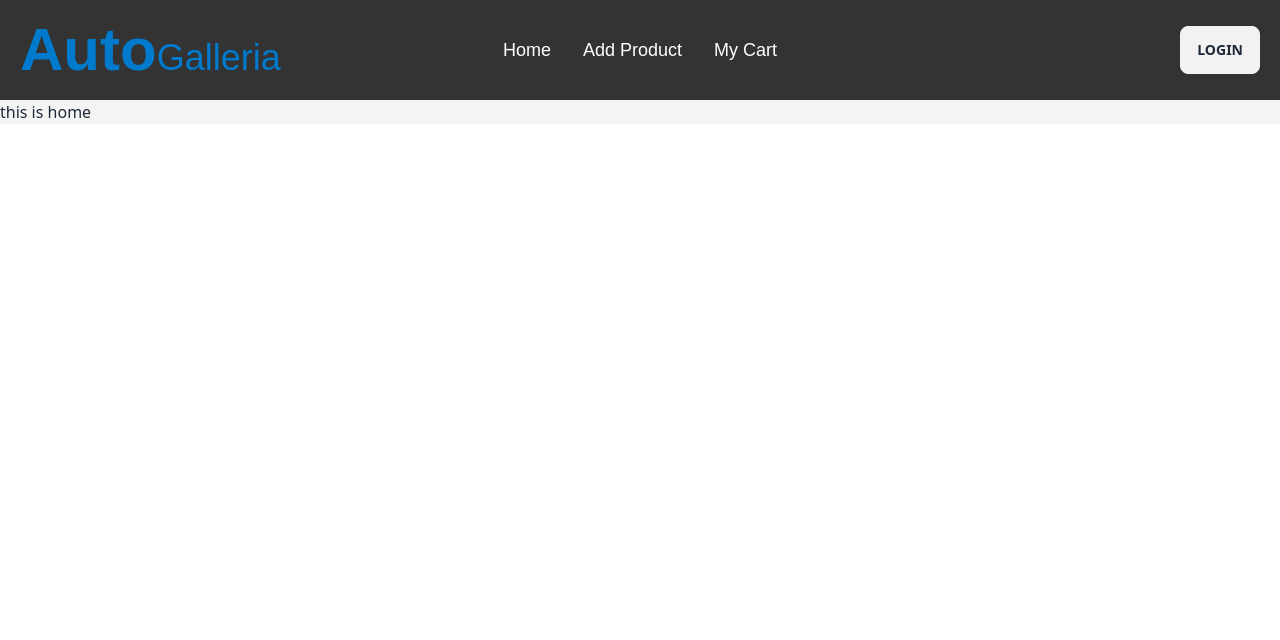
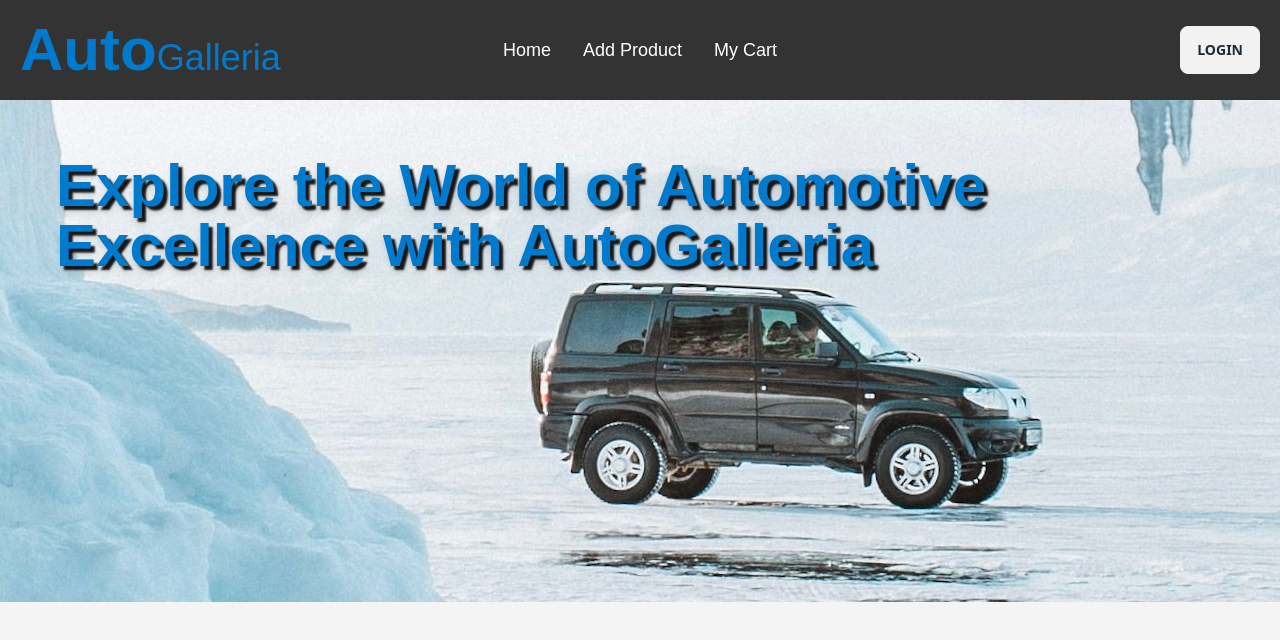
Before and after one commit to enayetsyl/AutoGalleria, a React (Vite) app: page / in a window 1280 px wide. Shown: the top 640 px of the page. Built offline with nearby package versions, Linux system fonts and the light colour scheme.

Commit message:
header section complete

```diff
--- /dev/null
+++ b/src/Components/Header.jsx
@@ -0,0 +1,13 @@
+import header from '../assets/header.jpg'
+
+const Header = () => {
+  return (
+    <div style={{backgroundImage: `url(${header})`}} className='bg-opacity-70 h-[70vh] bg-no-repeat w-[100%]'>
+      <p
+      style={{textShadow: '4px 4px 2px rgba(0, 0, 0, 0.9)'}}
+      className='text-[#007acc] text-6xl font-mont font-bold p-14 drop-shadow-md '>Explore the World of Automotive Excellence with AutoGalleria</p>
+    </div>
+  );
+};
+
+export default Header;
--- a/src/Pages/Home/Home.jsx
+++ b/src/Pages/Home/Home.jsx
@@ -1,8 +1,9 @@
+import Header from "../../Components/Header";
 
 const Home = () => {
   return (
     <div>
-    <h1>  this is home </h1>
+   <Header></Header>
     </div>
   );
 };
```
Also changed, not shown: src/assets/header.jpg (added).
